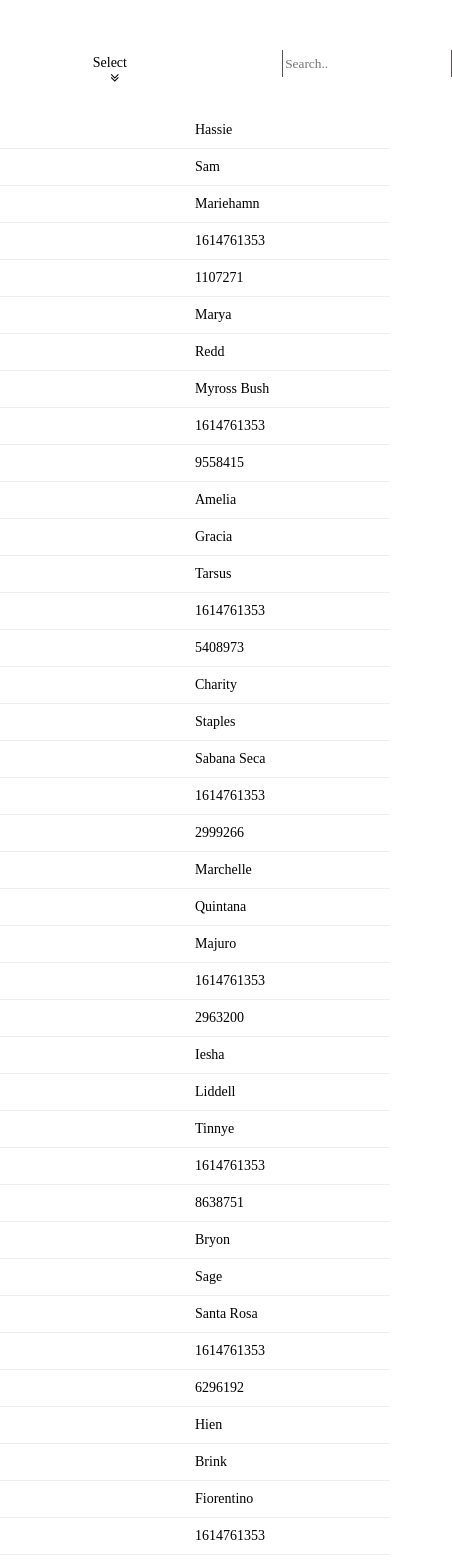
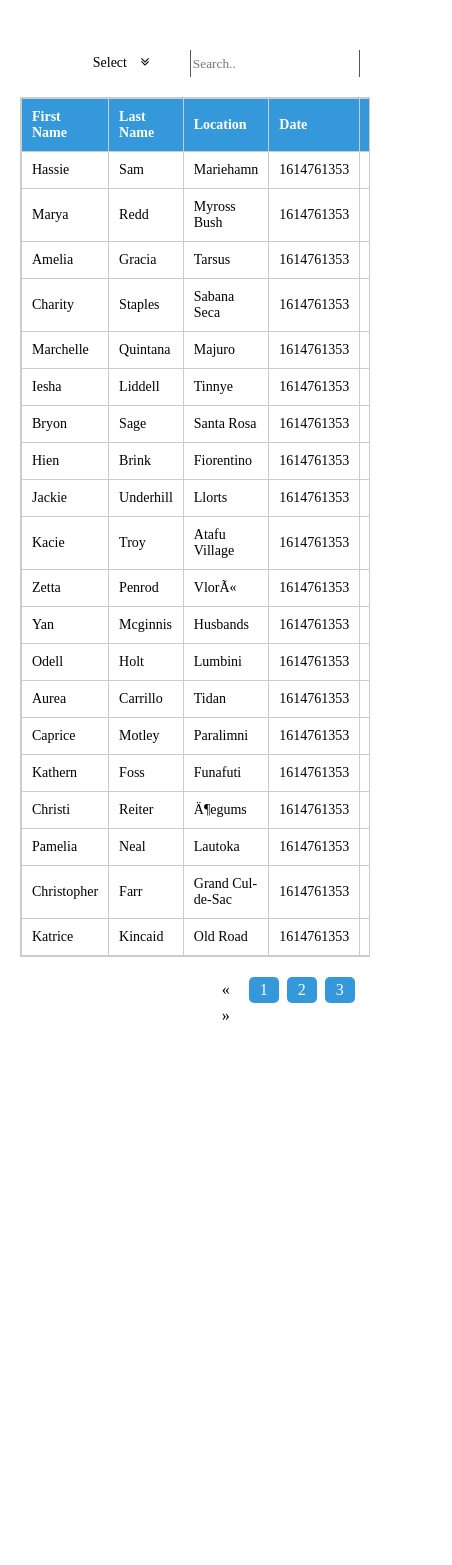
Before and after one commit to ajay2vj/TableData, a React (Create React App) app: page / in a window 390 px wide. Shown: the top 1565 px of the page, 452 px wide, since content can reach past the window. After the commit the page ends 1033 px from the top, so only its background shows below. Built offline with nearby package versions, Linux system fonts and the light colour scheme; no server answers; a web font is replaced by a local one.

Commit message:
search functionality and mobile responsive

```diff
--- a/public/css/style.css
+++ b/public/css/style.css
@@ -9,7 +9,7 @@ table {
 
 /* Zebra striping */
 tr:nth-of-type(odd) {
-background: #eee;
+background: transparent;
 }
 
 th {
@@ -29,60 +29,14 @@ Max width before this PARTICULAR table gets nasty
 This query will take effect for any screen smaller than 760px
 and also iPads specifically.
 */
-@media
-only screen and (max-width: 760px),
-(min-device-width: 768px) and (max-device-width: 1024px)  {
 
-table {
-    width: 100%;
-}
-
-/* Force table to not be like tables anymore */
-table, thead, tbody, th, td, tr {
-  display: block;
-}
-
-/* Hide table headers (but not display: none;, for accessibility) */
-thead tr {
-  position: absolute;
-  top: -9999px;
-  left: -9999px;
-}
-
-tr { border: 1px solid #ccc; }
-
-td {
-  /* Behave  like a "row" */
-  border: none;
-  border-bottom: 1px solid #eee;
-  position: relative;
-  padding-left: 50%;
-}
-
-td:before {
-  /* Now like a table header */
-  position: absolute;
-  /* Top/left values mimic padding */
-  top: 6px;
-  left: 6px;
-  width: 45%;
-  padding-right: 10px;
-  white-space: nowrap;
-  /* Label the data */
-  content: attr(data-column);
-
-  color: #000;
-  font-weight: bold;
-}
-
-}
 .parent-div {
-display: flex;
-margin-left: 22.5%;
-margin-top: 50px;
+  display: flex;
+  margin-left: 22.5%;
+  margin-top: 50px;
 }
 .search-tab{
-padding-left: 49.7%;
+  padding-left: 49.7%;
 }
 .option-tab>select {
 border: 0px solid;
@@ -162,3 +116,28 @@ height: 25px;
 i.fa.fa-angle-double-down {
   margin: 0px 0px 0px 10px;
 }
+@media screen and (max-width: 768px) {
+	/*Navigation CSS*/
+	table {
+		display: block;
+		width: initial;
+		overflow-x: auto;
+    margin: 20px 20px;
+    border: 1px solid #ccc;
+	}
+  .search-tab{
+    padding-left: 11.7%;
+    padding-right: 2px;
+  }
+  .pagination a {
+    float: left;
+    padding: 4px 11px;
+    margin: 0px 4px;
+    text-decoration: none;
+  }
+  .pagination {
+    display: inline-block;
+    margin-left: 53%;
+  }
+
+}
--- a/public/index.html
+++ b/public/index.html
@@ -44,6 +44,6 @@
       To create a production bundle, use `npm run build` or `yarn build`.
     -->
   </body>
-  <!-- <script src="https://ajax.googleapis.com/ajax/libs/jquery/3.1.0/jquery.min.js"></script>
-  <script src="js/script.js"></script> -->
+  <script src="https://ajax.googleapis.com/ajax/libs/jquery/3.5.1/jquery.min.js"></script>
+  <script src="js/script.js"></script>
 </html>
--- a/public/js/script.js
+++ b/public/js/script.js
@@ -42,17 +42,11 @@ $(document).ready(function(){
   });
 });
 
-function search_animal() {
-  let input = document.getElementById('searchbar').value
-  input=input.toLowerCase();
-  let x = document.getElementById('employee_table_medium');
-
-  for (i = 0; i < x.length; i++) {
-      if (!x[i].innerHTML.toLowerCase().includes(input)) {
-          x[i].style.display="none";
-      }
-      else {
-          x[i].style.display="list-item";
-      }
-  }
-}
+$(document).ready(function(){
+  $("#myInput").on("keyup", function() {
+    var value = $(this).val().toLowerCase();
+    $("#myTable tr").filter(function() {
+      $(this).toggle($(this).text().toLowerCase().indexOf(value) > -1)
+    });
+  });
+});
--- a/src/pages/Home.js
+++ b/src/pages/Home.js
@@ -2,15 +2,14 @@ import React, { Component } from 'react';
 import Pagination from './pagination';
 import Route from './Route';
 import small from './small.json';
+import SearchBox from './SearchBox';
 class Home extends Component {
 	render(){
     return(
         <div>
           <div className="parent-div">
 						<Route/>
-						<div className="search-tab">
-							<input type="text" placeholder="Search.." id="searchbar"/>
-						</div>
+						<SearchBox />
 					</div>
 					<table id="employee_table_medium">
 						<thead>
@@ -25,13 +24,15 @@ class Home extends Component {
 
                 {small.map(el => {
                   return (
-										<tbody>
+										<tbody id="myTable">
+											<tr>
 												<td key={el.id} style={{display:"none"}}></td>
 												<td>{el.firstName}</td>
 												<td>{el.lastName}</td>
 												<td>{el.location}</td>
 												<td>{el.date}</td>
 												<td>{el.salary}</td>
+											</tr>
 										</tbody>
                   );
                 })}
--- a/src/pages/Large.js
+++ b/src/pages/Large.js
@@ -2,15 +2,14 @@ import React, { Component } from 'react';
 import contacts from './large.json';
 import Pagination from './pagination';
 import Route from './Route';
+import SearchBox from './SearchBox';
 class Large extends Component {
 	render(){
     return(
         <div>
           <div className="parent-div">
 						<Route/>
-						<div className="search-tab">
-							<input type="text" placeholder="Search.." id="searchbar"/>
-						</div>
+						<SearchBox />
 					</div>
 					<table id="employee_table_larg">
 						<thead>
@@ -25,13 +24,15 @@ class Large extends Component {
 
                 {contacts.map(el => {
                   return (
-										<tbody>
+										<tbody id="myTable">
+											<tr>
 												<td key={el.id} style={{display:"none"}}></td>
 												<td>{el.firstName}</td>
 												<td>{el.lastName}</td>
 												<td>{el.location}</td>
 												<td>{el.date}</td>
 												<td>{el.salary}</td>
+											</tr>
 										</tbody>
                   );
                 })}
--- a/src/pages/Medium.js
+++ b/src/pages/Medium.js
@@ -2,15 +2,14 @@ import React, { Component } from 'react';
 import medium from './medium.json';
 import Pagination from './pagination';
 import Route from './Route';
+import SearchBox from './SearchBox';
 class Medium extends Component {
 	render(){
     return(
         <div>
           <div className="parent-div">
 						<Route/>
-						<div className="search-tab">
-							<input type="text" placeholder="Search.." id="searchbar"/>
-						</div>
+						<SearchBox />
 					</div>
 					<table id="employee_table_larg">
 						<thead>
@@ -25,13 +24,15 @@ class Medium extends Component {
 
                 {medium.map(el => {
                   return (
-										<tbody>
+										<tbody id="myTable">
+											<tr>
 												<td key={el.id} style={{display:"none"}}></td>
 												<td>{el.firstName}</td>
 												<td>{el.lastName}</td>
 												<td>{el.location}</td>
 												<td>{el.date}</td>
 												<td>{el.salary}</td>
+											</tr>
 										</tbody>
                   );
                 })}
--- /dev/null
+++ b/src/pages/SearchBox.js
@@ -0,0 +1,11 @@
+import React from 'react';
+
+const SearchBox = () =>{
+    return(
+			<div className="search-tab">
+				<input id="myInput" type="text" placeholder="Search.." />
+			</div>
+    )
+}
+
+export default SearchBox;
```
Also changed, not shown: src/App.js (+4 -3 lines). Lines whose indentation alone changed are shown as unchanged.
